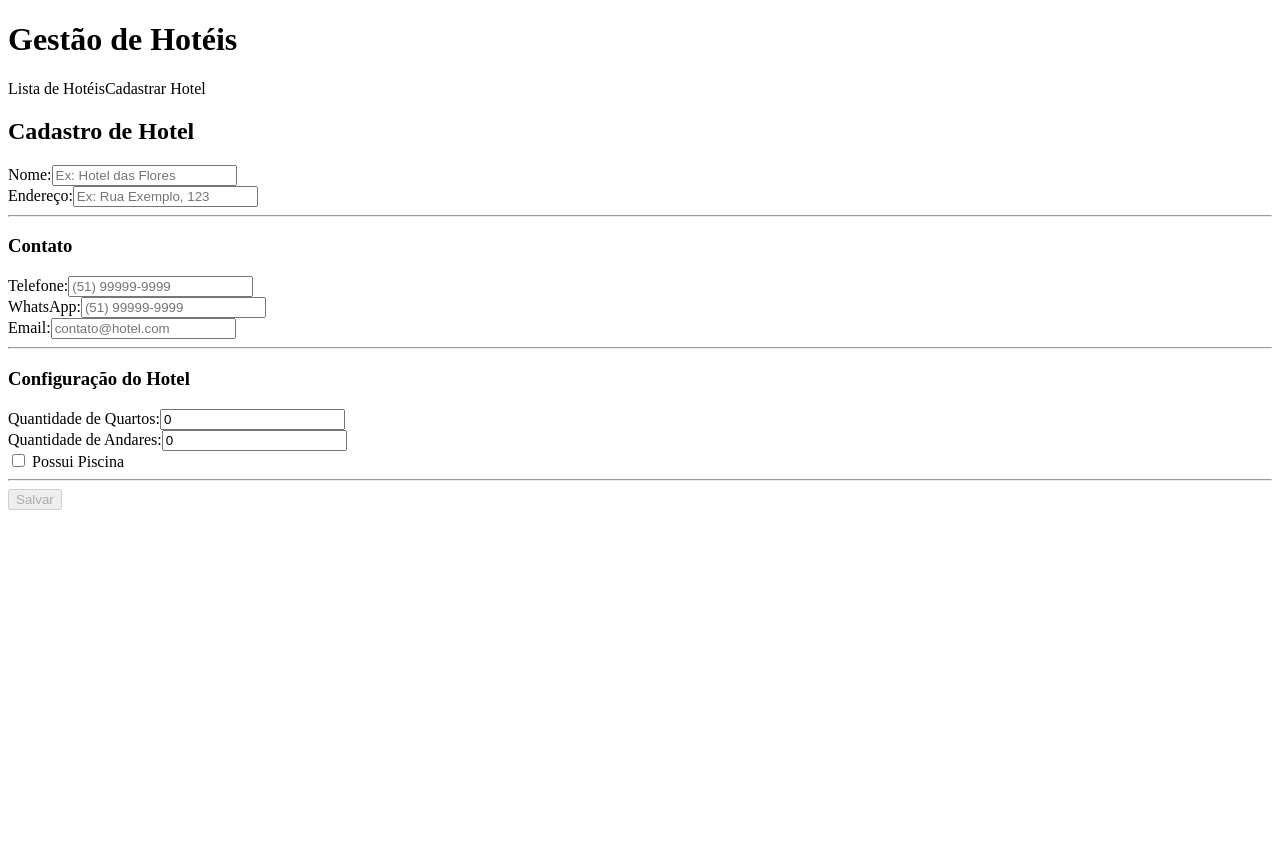
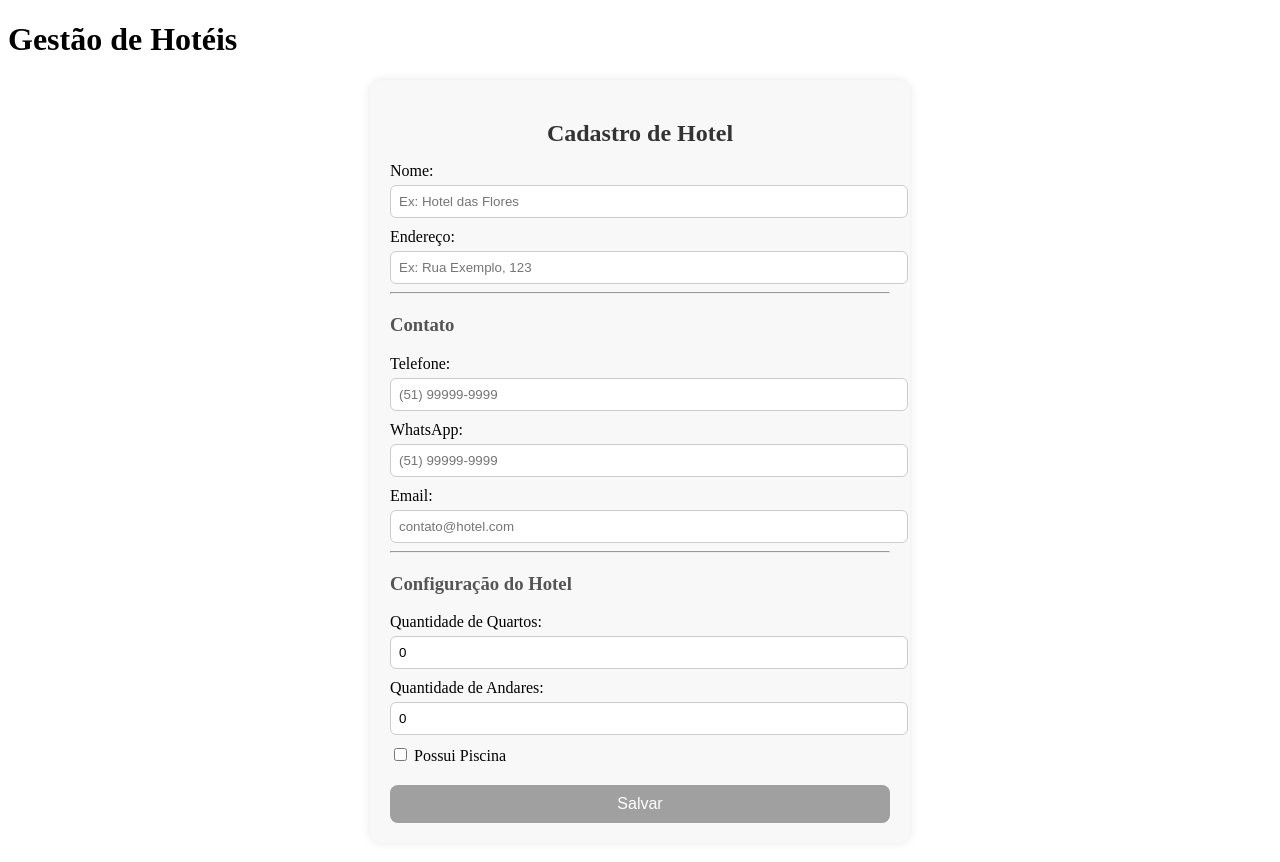
Before and after one commit to CassolEllen/HotelAppFrontDesbravador, an Angular app: page /hoteis/novo in a window 1280 px wide. Before the commit the page ends 800 px from the top, so only its background shows below. Built offline with nearby package versions, Linux system fonts and the light colour scheme.

Commit message:
Muda o layout do formulário de cadastro de hotel, adiciona feedbacks positivos ou negativos(sucesso/erro)

```diff
--- a/src/app/app.html
+++ b/src/app/app.html
@@ -1,8 +1,3 @@
 <h1>Gestão de Hotéis</h1>
 
-<nav>
-  <a routerLink="/hoteis">Lista de Hotéis</a>
-  <a routerLink="/hoteis/novo">Cadastrar Hotel</a>
-</nav>
-
 <router-outlet></router-outlet>
--- a/src/app/hotel-form/hotel-form.css
+++ b/src/app/hotel-form/hotel-form.css
@@ -0,0 +1,78 @@
+.hotel-form {
+  max-width: 500px;
+  margin: 20px auto;
+  padding: 20px;
+  background: #f8f8f8;
+  border-radius: 12px;
+  box-shadow: 0 0 10px rgba(0, 0, 0, 0.1);
+}
+
+.hotel-form h2 {
+  text-align: center;
+  margin-bottom: 15px;
+  color: #333;
+}
+
+.hotel-form h3 {
+  margin-top: 20px;
+  color: #555;
+}
+
+.hotel-form label {
+  display: block;
+  margin-top: 10px;
+  font-weight: 500;
+}
+
+.hotel-form input[type='text'],
+.hotel-form input[type='email'],
+.hotel-form input[type='number'] {
+  width: 100%;
+  padding: 8px;
+  border-radius: 6px;
+  border: 1px solid #ccc;
+  margin-top: 5px;
+}
+
+.hotel-form button {
+  width: 100%;
+  padding: 10px;
+  margin-top: 20px;
+  background: #007bff;
+  color: white;
+  border: none;
+  border-radius: 8px;
+  font-size: 16px;
+  cursor: pointer;
+  transition: 0.3s;
+}
+
+.hotel-form button:disabled {
+  background: #a0a0a0;
+  cursor: not-allowed;
+}
+
+.hotel-form button:hover:not(:disabled) {
+  background: #0056b3;
+}
+
+
+.alert {
+  padding: 10px;
+  border-radius: 8px;
+  text-align: center;
+  font-weight: 500;
+  margin-bottom: 15px;
+}
+
+.alert.success {
+  background-color: #d4edda;
+  color: #155724;
+  border: 1px solid #c3e6cb;
+}
+
+.alert.error {
+  background-color: #f8d7da;
+  color: #721c24;
+  border: 1px solid #f5c6cb;
+}
--- a/src/app/hotel-form/hotel-form.html
+++ b/src/app/hotel-form/hotel-form.html
@@ -1,7 +1,11 @@
-<form (ngSubmit)="onSubmit()" #hotelForm="ngForm">
+<form (ngSubmit)="onSubmit()" #hotelForm="ngForm" class="hotel-form">
   <h2>Cadastro de Hotel</h2>
 
-  <div>
+
+  <div *ngIf="successMessage" class="alert success">{{ successMessage }}</div>
+  <div *ngIf="errorMessage" class="alert error">{{ errorMessage }}</div>
+
+
   <label>Nome:</label>
   <input
     type="text"
@@ -10,9 +14,7 @@
     required
     placeholder="Ex: Hotel das Flores"
   />
-  </div>
 
-  <div>
   <label>Endereço:</label>
   <input
     type="text"
@@ -21,13 +23,11 @@
     required
     placeholder="Ex: Rua Exemplo, 123"
   />
-  </div>
 
   <hr />
 
   <h3>Contato</h3>
 
-  <div>
   <label>Telefone:</label>
   <input
     type="text"
@@ -36,9 +36,7 @@
     required
     placeholder="(51) 99999-9999"
   />
-  </div>
 
-  <div>
   <label>WhatsApp:</label>
   <input
     type="text"
@@ -47,9 +45,7 @@
     required
     placeholder="(51) 99999-9999"
   />
-  </div>
 
-  <div>
   <label>Email:</label>
   <input
     type="email"
@@ -58,13 +54,11 @@
     required
     placeholder="contato@hotel.com"
   />
-  </div>
 
   <hr />
 
   <h3>Configuração do Hotel</h3>
 
-  <div>
   <label>Quantidade de Quartos:</label>
   <input
     type="number"
@@ -72,11 +66,8 @@
     name="quantidadeQuartos"
     required
     min="1"
-      placeholder="Ex: 50"
   />
-  </div>
 
-  <div>
   <label>Quantidade de Andares:</label>
   <input
     type="number"
@@ -84,11 +75,8 @@
     name="quantidadeAndares"
     required
     min="1"
-      placeholder="Ex: 5"
   />
-  </div>
 
-  <div>
   <label>
     <input
       type="checkbox"
@@ -97,9 +85,8 @@
     />
     Possui Piscina
   </label>
-  </div>
 
-  <hr />
-
-  <button type="submit" [disabled]="hotelForm.invalid">Salvar</button>
+  <button type="submit" [disabled]="hotelForm.invalid || loading">
+    {{ loading ? 'Salvando...' : 'Salvar' }}
+  </button>
 </form>
--- a/src/app/hotel-form/hotel-form.ts
+++ b/src/app/hotel-form/hotel-form.ts
@@ -1,6 +1,6 @@
 import { Component } from '@angular/core';
 import { Router } from '@angular/router';
-import { HotelService, CreateHotelDTO } from '../services/hotel.service';
+import { HotelService } from '../services/hotel.service';
 import { FormsModule } from '@angular/forms';
 import { CommonModule } from '@angular/common';
 
@@ -8,10 +8,11 @@ import { CommonModule } from '@angular/common';
   selector: 'app-hotel-form',
   standalone: true,
   imports: [FormsModule, CommonModule],
-  templateUrl: './hotel-form.html'
+  templateUrl: './hotel-form.html',
+  styleUrls: ['./hotel-form.css']
 })
 export class HotelFormComponent {
-  hotel: CreateHotelDTO = {
+  hotel = {
     nome: '',
     endereco: '',
     contato: {
@@ -26,16 +27,31 @@ export class HotelFormComponent {
     }
   };
 
+  loading = false;
+  successMessage = '';
+  errorMessage = '';
+
   constructor(private hotelService: HotelService, private router: Router) {}
 
   onSubmit(): void {
+    this.successMessage = '';
+    this.errorMessage = '';
+    this.loading = true;
+
     this.hotelService.createHotel(this.hotel).subscribe({
       next: (res) => {
-        console.log('Hotel cadastrado com sucesso:', res);
-        this.router.navigate(['/hoteis']);
+        this.loading = false;
+        this.successMessage = '🏨 Hotel cadastrado com sucesso!';
+        console.log('Hotel cadastrado:', res);
+
+        // Redireciona após 2 segundos
+        setTimeout(() => this.router.navigate(['/hoteis']), 2000);
       },
       error: (err) => {
+        this.loading = false;
         console.error('Erro ao cadastrar hotel:', err);
+        this.errorMessage =
+          '❌ Erro ao cadastrar o hotel. Verifique os dados e tente novamente.';
       }
     });
   }
```
Lines whose indentation alone changed are shown as unchanged.
